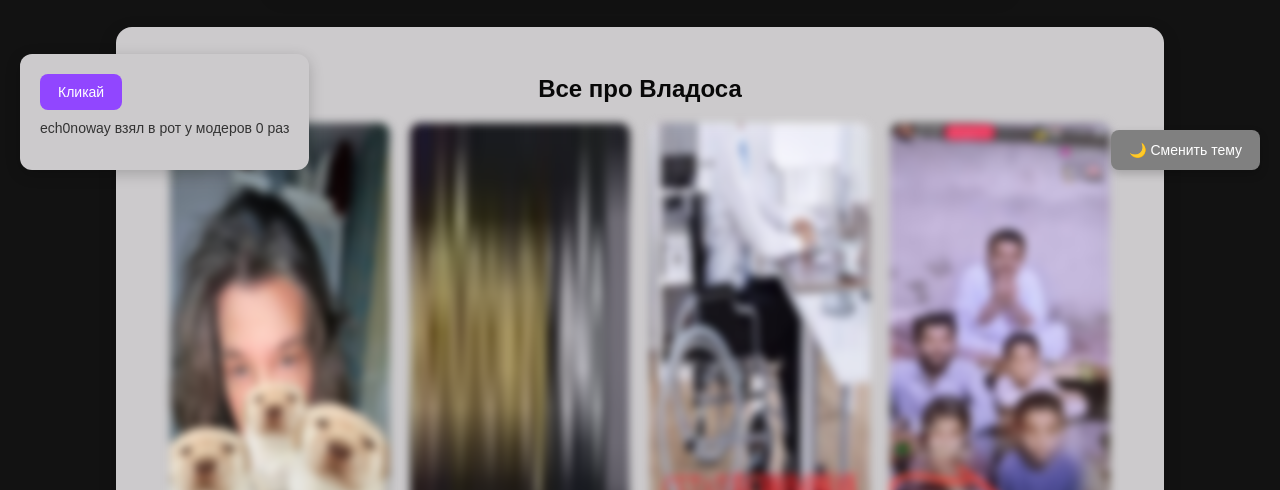
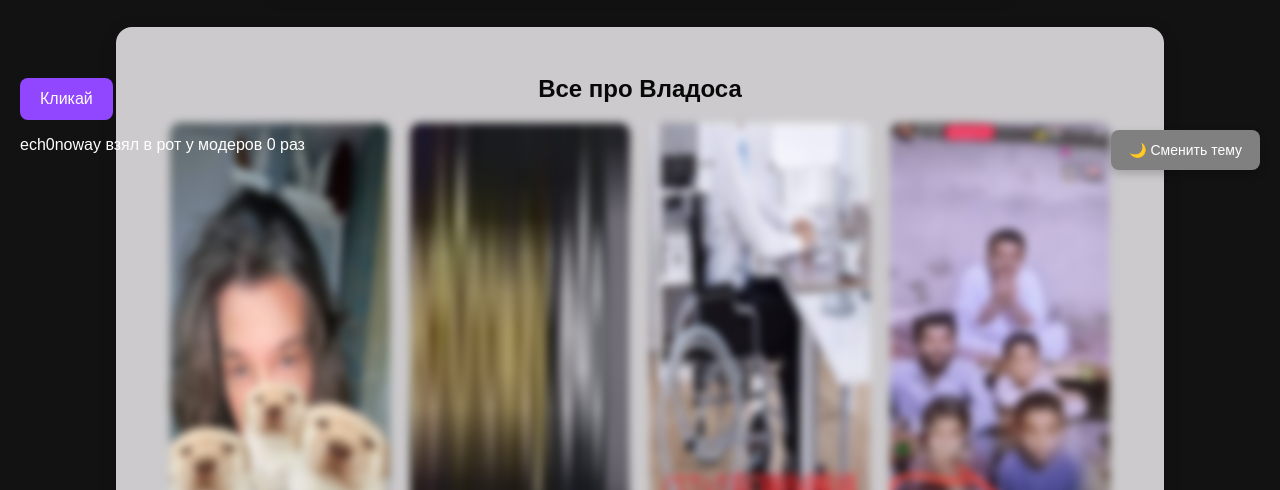
Before and after one commit to ech0noway/information, a plain HTML site: page index.html in a window 1280 px wide. Shown: the part 610-1100 px from the top of the page. Drawn offline with Linux system fonts and the light colour scheme.

Commit message:
Update index.html

```diff
--- a/index.html
+++ b/index.html
@@ -241,53 +241,42 @@
   </div>
 </div>
 <style>
-  .click-card {
+  .sound-button-wrapper {
     position: fixed;
     bottom: 20px;
-    left: 20px; /* Было right: 20px; — теперь left */
-    background-color: #cccacc;
-    border-radius: 12px;
-    box-shadow: 0 4px 15px rgba(0, 0, 0, 0.2);
-    padding: 20px;
-    max-width: 300px;
-    font-family: Arial, sans-serif;
-    color: #333;
-    z-index: 1000;
+    left: 20px;
+    z-index: 9999;
   }
 
-  .click-card button {
-    background-color: #9146FF; /* Twitch фиолетовый */
+  .sound-button {
+    background-color: #9146FF;
     color: white;
     border: none;
-    padding: 10px 18px;
-    font-size: 14px;
+    padding: 12px 20px;
+    font-size: 16px;
     border-radius: 8px;
     cursor: pointer;
+    font-family: Arial, sans-serif;
     transition: background-color 0.3s, transform 0.1s;
   }
 
-  .click-card button:hover {
+  .sound-button:hover {
     background-color: #772ce8;
     transform: scale(1.05);
   }
-
-  .click-card p {
-    margin-top: 10px;
-    font-size: 14px;
-    text-align: center;
-  }
 </style>
 
-<div class="click-card">
-  <button onclick="clickCounter()">Кликай</button>
-  <p>ech0noway взял в рот у модеров <span id="count">0</span> раз</p>
+<div class="sound-button-wrapper">
+  <button class="sound-button" onclick="playSound()">Кликай</button>
+ <p>ech0noway взял в рот у модеров <span id="count">0</span> раз</p>
 </div>
+
 <audio id="mySound" src="https://www.fesliyanstudios.com/play-mp3/6969" preload="auto"></audio>
 
 <script>
   function playSound() {
     const sound = document.getElementById("mySound");
-    sound.currentTime = 0; // начинается с начала
+    sound.currentTime = 0;
     sound.play();
   }
 </script>
```
